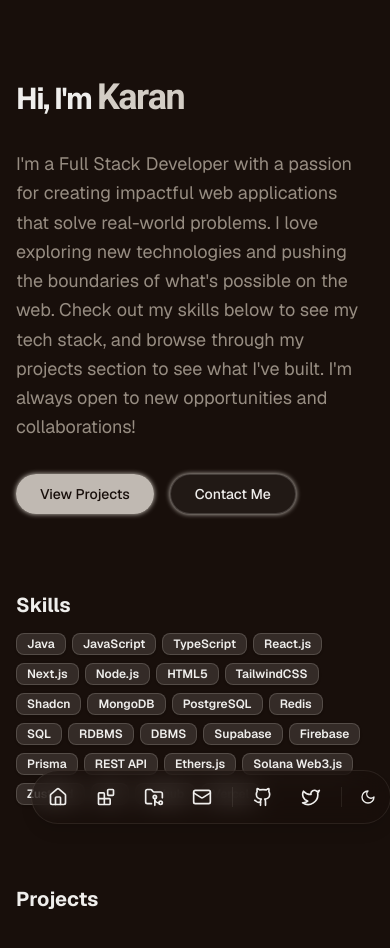
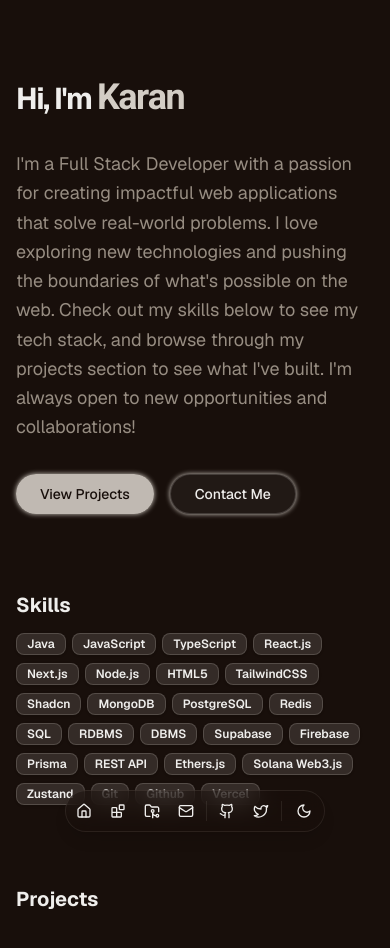
Before and after one commit to ikarn-dev/portfolio, a Next.js app: page / in a window 390 px wide. Shown: the top 948 px of the page. Built offline with nearby package versions, Linux system fonts and the light colour scheme.

Commit message:
Update BottomNav.tsx

```diff
--- a/src/components/BottomNav.tsx
+++ b/src/components/BottomNav.tsx
@@ -22,15 +22,15 @@ export default function BottomNav() {
         initial={{ y: 100, opacity: 0 }}
         animate={{ y: 0, opacity: 1 }}
         transition={{ duration: 0.5 }}
-        className="fixed bottom-5 left-1/2 -translate-x-1/2 flex items-center gap-1 p-1 mx-4 rounded-full bg-background/50 backdrop-blur-md border border-primary/10 shadow-lg"
+        className="fixed bottom-3 left-1/2 -translate-x-1/2 flex items-center gap-0.5 p-0.5 mx-auto rounded-full bg-background/50 backdrop-blur-md border border-primary/10 shadow-lg max-w-[95%] sm:gap-1 sm:p-1"
       >
         <Tooltip>
           <TooltipTrigger asChild>
             <button
               onClick={() => scrollToSection('home')}
-              className="p-3 hover:bg-primary/5 rounded-full transition-colors"
+              className="p-2 sm:p-3 hover:bg-primary/5 rounded-full transition-colors"
             >
-              <Home className="size-5" />
+              <Home className="size-4 sm:size-5" />
             </button>
           </TooltipTrigger>
           <TooltipContent>
@@ -42,9 +42,9 @@ export default function BottomNav() {
           <TooltipTrigger asChild>
             <button
               onClick={() => scrollToSection('skills')}
-              className="p-3 hover:bg-primary/5 rounded-full transition-colors"
+              className="p-2 sm:p-3 hover:bg-primary/5 rounded-full transition-colors"
             >
-              <Blocks className="size-5" />
+              <Blocks className="size-4 sm:size-5" />
             </button>
           </TooltipTrigger>
           <TooltipContent>
@@ -56,9 +56,9 @@ export default function BottomNav() {
           <TooltipTrigger asChild>
             <button
               onClick={() => scrollToSection('projects')}
-              className="p-3 hover:bg-primary/5 rounded-full transition-colors"
+              className="p-2 sm:p-3 hover:bg-primary/5 rounded-full transition-colors"
             >
-              <FolderGit2 className="size-5" />
+              <FolderGit2 className="size-4 sm:size-5" />
             </button>
           </TooltipTrigger>
           <TooltipContent>
@@ -70,9 +70,9 @@ export default function BottomNav() {
           <TooltipTrigger asChild>
             <button
               onClick={() => scrollToSection('contact')}
-              className="p-3 hover:bg-primary/5 rounded-full transition-colors"
+              className="p-2 sm:p-3 hover:bg-primary/5 rounded-full transition-colors"
             >
-              <Mail className="size-5" />
+              <Mail className="size-4 sm:size-5" />
             </button>
           </TooltipTrigger>
           <TooltipContent>
@@ -80,7 +80,7 @@ export default function BottomNav() {
           </TooltipContent>
         </Tooltip>
 
-        <div className="mx-1 h-5 w-px bg-primary/10" />
+        <div className="mx-0.5 sm:mx-1 h-5 w-px bg-primary/10" />
 
         <Tooltip>
           <TooltipTrigger asChild>
@@ -88,9 +88,9 @@ export default function BottomNav() {
               href="https://github.com/ikarn-dev"
               target="_blank"
               rel="noopener noreferrer"
-              className="p-3 hover:bg-primary/5 rounded-full transition-colors"
+              className="p-2 sm:p-3 hover:bg-primary/5 rounded-full transition-colors"
             >
-              <Github className="size-5" />
+              <Github className="size-4 sm:size-5" />
             </a>
           </TooltipTrigger>
           <TooltipContent>
@@ -104,9 +104,9 @@ export default function BottomNav() {
               href="https://x.com/iKK6600"
               target="_blank"
               rel="noopener noreferrer"
-              className="p-3 hover:bg-primary/5 rounded-full transition-colors"
+              className="p-2 sm:p-3 hover:bg-primary/5 rounded-full transition-colors"
             >
-              <Twitter className="size-5" />
+              <Twitter className="size-4 sm:size-5" />
             </a>
           </TooltipTrigger>
           <TooltipContent>
@@ -114,7 +114,7 @@ export default function BottomNav() {
           </TooltipContent>
         </Tooltip>
 
-        <div className="mx-1 h-5 w-px bg-primary/10" />
+        <div className="mx-0.5 sm:mx-1 h-5 w-px bg-primary/10" />
 
         <Tooltip>
           <TooltipTrigger asChild>
```
